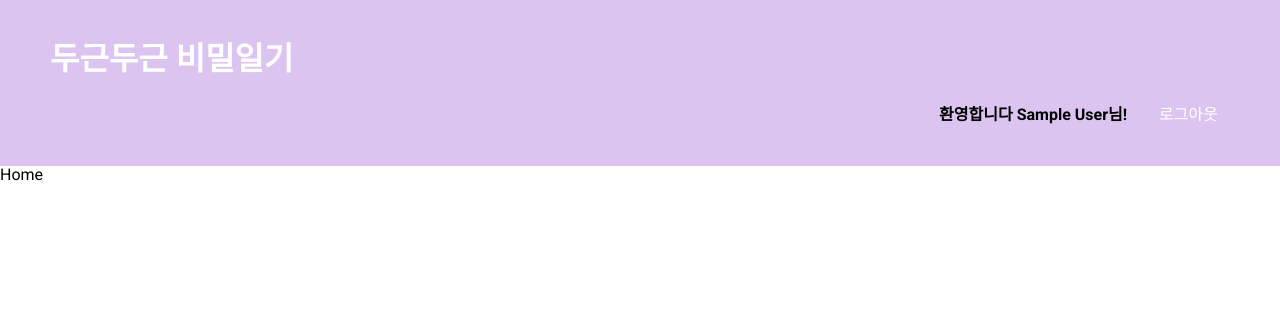
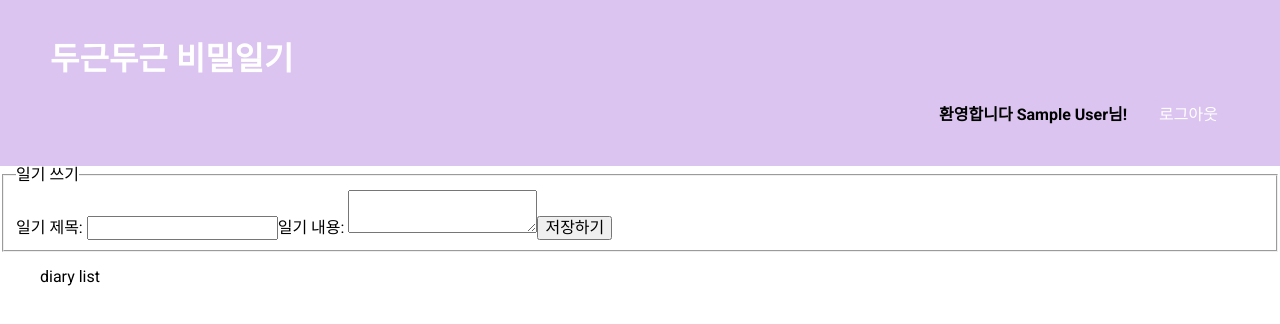
Before and after one commit to summermong/react-secretdiary, a React (Create React App) app: page / in a window 1280 px wide. Shown: the top 324 px of the page. Built offline with nearby package versions, Linux system fonts and the light colour scheme; no server answers; sample sign-in values are in the browser's storage.

Commit message:
:sparkles: 홈 화면의 일기 폼 만들기

```diff
--- /dev/null
+++ b/src/pages/home/DiaryForm.js
@@ -0,0 +1,38 @@
+import React, { useState } from 'react'
+
+const DiaryForm = () => {
+
+    const [title, setTitle] = useState("");
+    const [content, setContent] = useState("")
+
+    const handleData = (e) => {
+        if (e.target.id === "title") {
+            setTitle(e.target.value)
+        } else if (e.target.id === "content") {
+            setContent(e.target.value)
+        }
+    }
+
+    const handleSubmit = (e) => {
+        e.preventDefault();
+        console.log(title, content)
+    }
+
+  return (
+    <>
+        <form onSubmit={handleSubmit}>
+            <fieldset>
+                <legend>일기 쓰기</legend>
+                <label htmlFor='title'>일기 제목: </label>
+                <input type='text' id="title" required onChange={handleData} />
+
+                <label htmlFor='content'>일기 내용: </label>
+                <textarea type='text' id="content" required onChange={handleData} />
+                <button type='submit'>저장하기</button>
+            </fieldset>
+        </form>
+    </>
+  )
+}
+
+export default DiaryForm
--- a/src/pages/home/Home.js
+++ b/src/pages/home/Home.js
@@ -1,9 +1,18 @@
 import React from 'react'
 import styles from './Home.module.css'
+import DiaryForm from './DiaryForm'
 
 const Home = () => {
   return (
-    <div>Home</div>
+    <main className={styles.cont}>
+      <aside className={styles.side_menu}>
+        <DiaryForm />
+      </aside>
+      <ul className={styles.content_list}>
+        diary list
+      </ul>
+    </main>
+
   )
 }
 
```
